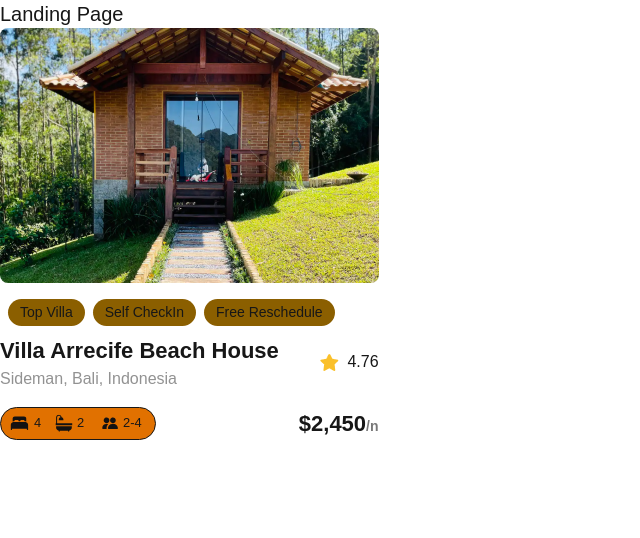
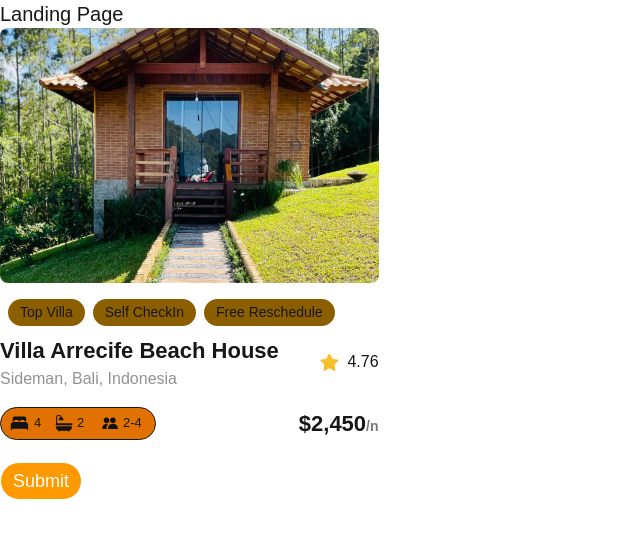
Before and after one commit to MoketeTyabekana/alx-project-0x00-setup, a Next.js app in the folder alx-project-0x00/: page /landing in a window 1280 px wide. Shown: the top 538 px of the page, without its empty margins (0-640 px from the left). Built offline with nearby package versions, Linux system fonts and the light colour scheme.

Commit message:
Created a button component wwith different size instances

```diff
--- /dev/null
+++ b/alx-project-0x00/components/Button.tsx
@@ -0,0 +1,12 @@
+
+
+
+const Button: React.FC = () => {
+  return (
+    <button className="border px-3 py-1 text-lg mt-3 bg-amber-500 text-white sm:size-sm md:size-md lg:size-lg sm:rounded-sm md:rounded-md lg:rounded-full">
+      Submit
+    </button>
+  )
+}
+
+export default Button;
--- a/alx-project-0x00/pages/landing.tsx
+++ b/alx-project-0x00/pages/landing.tsx
@@ -1,10 +1,13 @@
 import Card from "@/components/Card"
+import Button from "@/components/Button";
+import React from "react";
 
 const Landing: React.FC =  () => {
   return (
     <div>
       <h1 className=" text-xl font-extralight">Landing Page</h1>
      <Card />
+     <Button/>
     </div>
   )
 }
```
